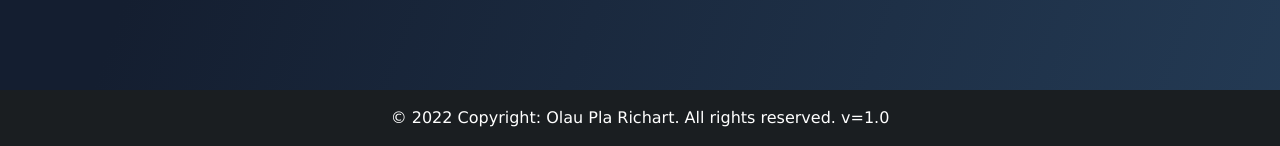
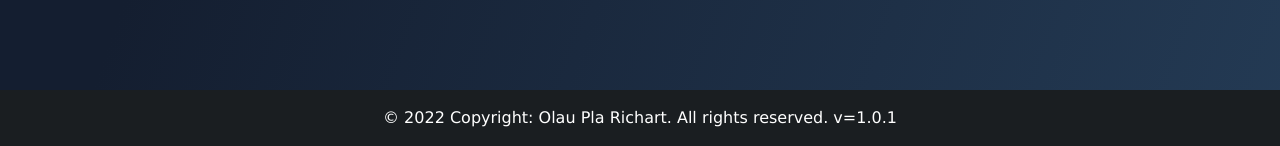
Before and after one commit to OlauPla/MyWebsite, a Django app: page / in a window 1280 px wide. Shown: the part 4146-4292 px from the top of the page. Run offline with Django 4.2, Linux system fonts and the light colour scheme; some libraries are stand-ins or nearby versions.

Commit message:
Changed version number

```diff
--- a/main/templates/main/index.html
+++ b/main/templates/main/index.html
@@ -138,7 +138,7 @@
     <footer class="bg-dark text-center text-lg-start">
         <!-- Copyright -->
         <div class="text-center p-3" style="background-color: rgba(0, 0, 0, 0.2); color:white">
-          © 2022 Copyright: Olau Pla Richart. All rights reserved. v=1.0
+          © 2022 Copyright: Olau Pla Richart. All rights reserved. v=1.0.1
         </div>
         <!-- Copyright -->
     </footer>
```
